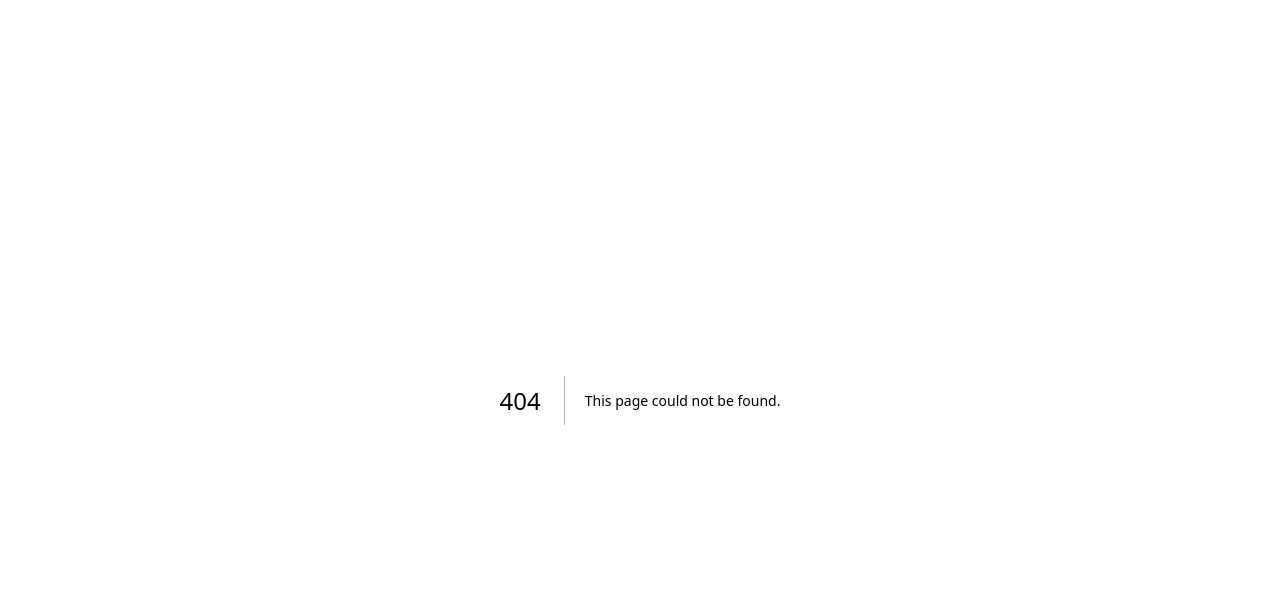
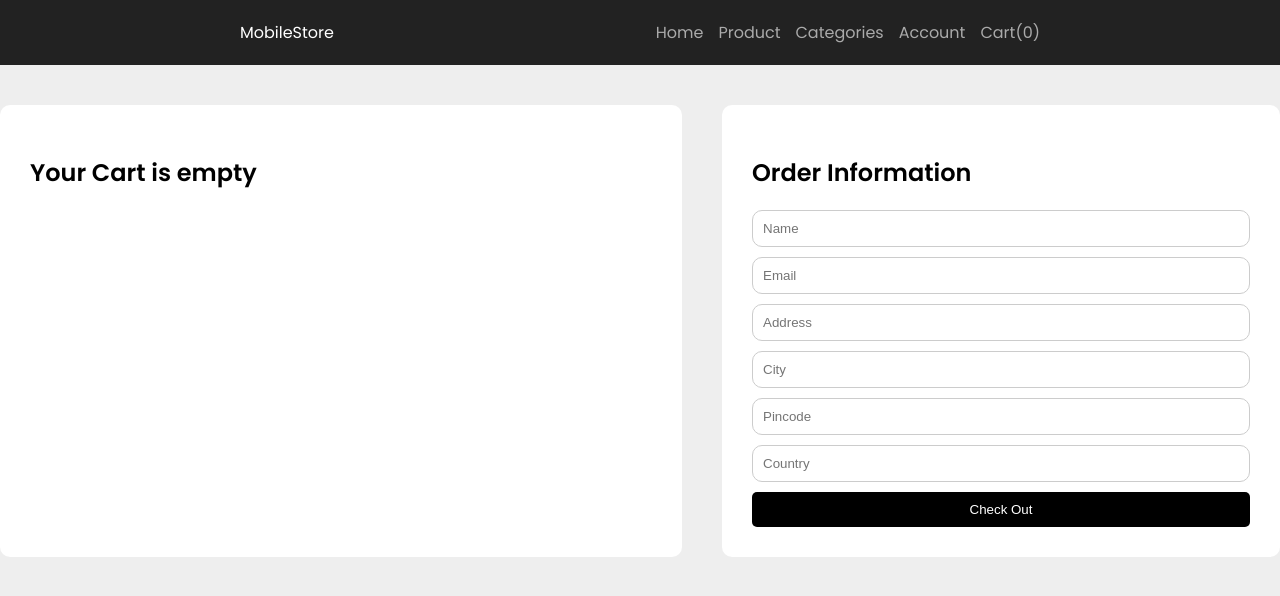
Before and after one commit to nandeeshdb/MobileStore-Client, a Next.js app: page /cart in a window 1280 px wide. Before the commit this address had no page. Shown: the top 596 px of the page. Built offline with nearby package versions, Linux system fonts and the light colour scheme.

Commit message:
cart page functionality

```diff
--- a/components/Button.jsx
+++ b/components/Button.jsx
@@ -17,6 +17,17 @@ export   const  ButtonStyle = css`
      ${props => props.white && !props.outline && css`
         background-color: #fff;
         color:#000;
+     `};
+
+
+     ${props => props.black && props.outline && css`
+        background-color: transparent;
+        color:#000000;
+        border:1px solid #fff;
+     `};
+     ${props => props.black && !props.outline && css`
+        background-color: #000000;
+        color:#fff;
      `};
 
 
@@ -46,6 +57,12 @@ export   const  ButtonStyle = css`
             height: 36px;
            }
      `};
+
+     ${props=>props.block && css`
+       display: block;
+       width:100%;
+       padding:10px;
+     `}
 `
 
 const StyledButton = styled.button`
--- /dev/null
+++ b/components/CartContext.js
@@ -0,0 +1,41 @@
+import {createContext,  useEffect,  useState} from "react";
+
+export const CartContext = createContext({})
+
+export  const CartContextProvider =({children})=>{
+    const ls =typeof window !== 'undefined' ? window.localStorage : null;
+    const [cartProduct,setCartProduct]= useState([])
+
+    useEffect(()=>{
+        if(cartProduct?.length>0){
+            ls?.setItem('cart',JSON.stringify(cartProduct))
+        }
+    },[cartProduct])
+
+    useEffect(()=>{
+        if(ls && ls.getItem('cart')){
+            setCartProduct(JSON.parse(ls.getItem('cart')))
+        }
+
+    },[])
+
+
+    const addProduct=(productId)=>{
+        setCartProduct(prev=>[...prev,productId])
+    }
+
+    const removeProduct=(productId)=>{
+        setCartProduct(prev=>{
+            const pos = prev.indexOf(productId)
+            if(pos !== -1){
+                return prev.filter((valuem,index)=>index !== pos)
+            }
+            return prev
+        })
+    }
+
+   return ( <CartContext.Provider value={{cartProduct,setCartProduct,addProduct,removeProduct}}>
+        {children}
+    </CartContext.Provider>
+   )
+}
--- a/components/Header.jsx
+++ b/components/Header.jsx
@@ -1,6 +1,8 @@
 import Link from "next/link"
 import styled from 'styled-components';
 import Center from "./Center";
+import { useContext } from "react";
+import { CartContext } from "./CartContext";
 
 
 const StyledHeader = styled.header`
@@ -30,6 +32,7 @@ const NavLink = styled(Link)`
 
 
 function Header() {
+  const{cartProduct} = useContext(CartContext)
   return (
     <StyledHeader>
       <Center>
@@ -40,7 +43,7 @@ function Header() {
             <NavLink href={'/product'}>Product</NavLink>
             <NavLink href={'/categories'}>Categories</NavLink>
             <NavLink href={'/account'}>Account</NavLink>
-            <NavLink href={'/cart'}>Cart{0}</NavLink>
+            <NavLink href={'/cart'}>Cart({cartProduct.length})</NavLink>
         </StyledNav>
         </Wrapper>
         </Center>
--- /dev/null
+++ b/components/Input.jsx
@@ -0,0 +1,19 @@
+import styled from "styled-components"
+
+const StyeldInputs = styled.input`
+    width:100%;
+    padding: 10px;
+    margin-bottom: 10px;
+    border: 1px solid #ccc;
+    border-radius:10px;
+    box-sizing: border-box;
+
+`
+
+function Input(props) {
+  return (
+    <StyeldInputs {...props}/>
+  )
+}
+
+export default Input
--- a/components/ProductBox.jsx
+++ b/components/ProductBox.jsx
@@ -1,6 +1,8 @@
 import styled from "styled-components"
 import Button from "./Button"
 import Link from "next/link"
+import { useContext } from "react"
+import { CartContext } from "./CartContext"
 const ProductWrapper = styled.div`
 
 `
@@ -43,6 +45,7 @@ const Price = styled.div`
    font-size:1rem;
   `
 function ProductBox({_id,title,images,price}) {
+  const{addProduct} = useContext(CartContext)
   return (
     <ProductWrapper>
 
@@ -58,7 +61,7 @@ function ProductBox({_id,title,images,price}) {
         <PirceInfoRow>
            <Price> {price}$</Price>
 
-        <Button primary outline>Add to cart</Button>
+        <Button primary outline onClick={()=>addProduct(_id)}>Add to cart</Button>
         </PirceInfoRow>
     </ProductInfo>
     </ProductWrapper>
--- /dev/null
+++ b/components/Table.jsx
@@ -0,0 +1,23 @@
+import styled from "styled-components"
+
+const StyledTable = styled.table`
+    width:100%;
+    th{
+        text-align:left;
+        text-transform:uppercase;
+        color:#ccc;
+        font-weight:medium;
+        font-size:.7rem
+    }
+    td{
+        border-top:1px solid rgba(0,0,0,.1)
+    }
+`
+
+function Table(props) {
+  return (
+    <StyledTable {...props}/>
+  )
+}
+
+export default Table
--- a/package.json
+++ b/package.json
@@ -9,6 +9,7 @@
     "lint": "next lint"
   },
   "dependencies": {
+    "axios": "^1.6.2",
     "mongodb": "^6.3.0",
     "mongoose": "^8.0.2",
     "next": "14.0.3",
--- a/src/pages/_app.js
+++ b/src/pages/_app.js
@@ -1,17 +1,20 @@
 import {createGlobalStyle} from 'styled-components';
+import { CartContextProvider } from '../../components/CartContext';
 
 const GloablStlye = createGlobalStyle`
-    @import url('https://fonts.googleapis.com/css2?family=Roboto:wght@300;400&display=swap');
-   body{
+ @import url('https://fonts.googleapis.com/css2?family=Poppins:wght@400;500;600&display=swap');   body{
     padding: 0;
     margin: 0;
-    font-family: 'Roboto', sans-serif;
+    font-family: 'Poppins', sans-serif;
+    background-color: #eee;
    }
 `
 
 export default function App({ Component, pageProps }) {
   return(<>
   <GloablStlye />
+  <CartContextProvider>
    <Component {...pageProps} />
+   </CartContextProvider>
   </>)
 }
--- /dev/null
+++ b/src/pages/api/cart.js
@@ -0,0 +1,8 @@
+const { Product } = require("../../../lib/model/Product");
+const { moongooseConnect } = require("../../../lib/mongoose")
+
+export default  async function handler (req,res){
+    await moongooseConnect();
+    const ids = req.body.ids;
+    res.json(await Product.find({_id:ids}))
+}
--- /dev/null
+++ b/src/pages/cart.jsx
@@ -0,0 +1,165 @@
+import React, { useContext, useEffect, useState } from 'react'
+import Header from '../../components/Header'
+import styled from 'styled-components'
+import Button from '../../components/Button'
+import { CartContext } from '../../components/CartContext'
+import axios from 'axios'
+import Table from '../../components/Table'
+import Input from '../../components/Input'
+
+const ColumnWrapper = styled.div`
+   display: grid;
+   grid-template-columns: 1.1fr .9fr;
+   gap:40px;
+   margin-top: 40px;
+`
+
+const Box = styled.div`
+   background-color: #fff;
+   border-radius: 10px;
+   padding:30px;
+
+`
+
+const ProductInfoCell = styled.td`
+padding:10px;
+margin-top: 10px;
+
+`
+
+const ProductImageBox= styled.div`
+   width:100px;
+  height:100px;
+   padding:10px;
+   border:1px solid rgba(0,0,0,0.1);
+   border-radius: 10px;
+   display:flex;
+   align-items: center;
+   justify-content: center;
+   img{
+      max-width:80px;
+      max-height: 80px;
+    }
+
+`
+
+const QuantityLabels = styled.span`
+  padding:0 3px;
+`
+
+function cart() {
+  const {cartProduct,addProduct,removeProduct} =useContext(CartContext);
+  const [product,setProduct] =useState([]);
+  const[name,setName] = useState('')
+  const[email,setEmail] = useState('')
+  const[address,setAddress] = useState('')
+  const[city,setCity] = useState('')
+  const[country,setCountry] = useState('')
+  const[pincode,setPincode] = useState('')
+
+  useEffect(()=>{
+
+   if(cartProduct.length > 0){
+    axios.post('/api/cart',{ids:cartProduct}).then(response=>{
+      setProduct(response.data);
+    })
+   }
+   else{
+    setProduct([])
+   }
+
+  },[cartProduct])
+
+  const addMoreProduct =(id)=>{
+    addProduct(id)
+
+  }
+
+  const lessMoreProduct = (id)=>{
+    removeProduct(id)
+  }
+
+  let total = 0;
+  for(const productId of cartProduct){
+    const price = product.find(p=>p._id === productId)?.price || 0
+    total += price;
+  }
+
+  return (
+    <>
+        <Header />
+        <ColumnWrapper>
+        <Box>{
+          !cartProduct.length >0 && (
+            <h2>Your Cart is empty</h2>
+          )
+          }
+
+          {cartProduct.length > 0 &&(
+          <Table>
+            <thead>
+              <tr>
+                <th>Product</th>
+                <th>Quantity</th>
+                <th>Price</th>
+              </tr>
+            </thead>
+            <tbody>
+              {
+                product.map(product =>(
+                  <tr>
+                    <ProductInfoCell>
+                      <ProductImageBox>
+                      <img src={product.images[0]} alt="no" />
+                      </ProductImageBox>
+                      {product.title}
+                      </ProductInfoCell>
+                    <td>
+
+                      <Button onClick={()=>lessMoreProduct(product._id)}>-</Button>
+                      <QuantityLabels>
+                      {cartProduct.filter(id=> id===product._id).length}
+                      </QuantityLabels>
+                      <Button onClick={()=>addMoreProduct(product._id)}>+</Button>
+                      </td>
+                    <td>{(cartProduct.filter(id=> id===product._id).length)*product.price}</td>
+
+                    </tr>
+
+                ))
+              }
+              <tr>
+                <td></td>
+                <td></td>
+                <td>{total}</td>
+              </tr>
+
+
+            </tbody>
+          </Table>
+          )}
+
+          </Box>
+
+
+
+        <Box>
+            <h2>Order Information</h2>
+            <form method="post" onSubmit={'/api/checkout'}>
+            <Input type='text' placeholder='Name' value={name} onChange={(e)=>setName(e.target.value)} name="name"/>
+            <Input type='text' placeholder='Email' value={email} onChange={(e)=>setEmail(e.target.value)} name="email"/>
+            <Input type='text' placeholder='Address' value={address} onChange={(e)=>setAddress(e.target.value)} name="address"/>
+            <Input type='text' placeholder='City' value={city} onChange={(e)=>setCity(e.target.value)} name="city"/>
+            <Input type='text' placeholder='Pincode' value={pincode} onChange={(e)=>setPincode(e.target.value)} name="pincode"/>
+            <Input type='text' placeholder='Country' value={country} onChange={(e)=>setCountry(e.target.value)} name="country"/>
+            <input type="hidden" value={cartProduct.join(',')} name='products'/>
+            <Button block black>Check Out</Button>
+            </form>
+        </Box>
+        </ColumnWrapper>
+
+    </>
+  )
+}
+
+export default cart
```
Also changed, not shown: components/Feature.jsx (+7 -3 lines), 1 other file (tests, documents, lock files or other folders).
